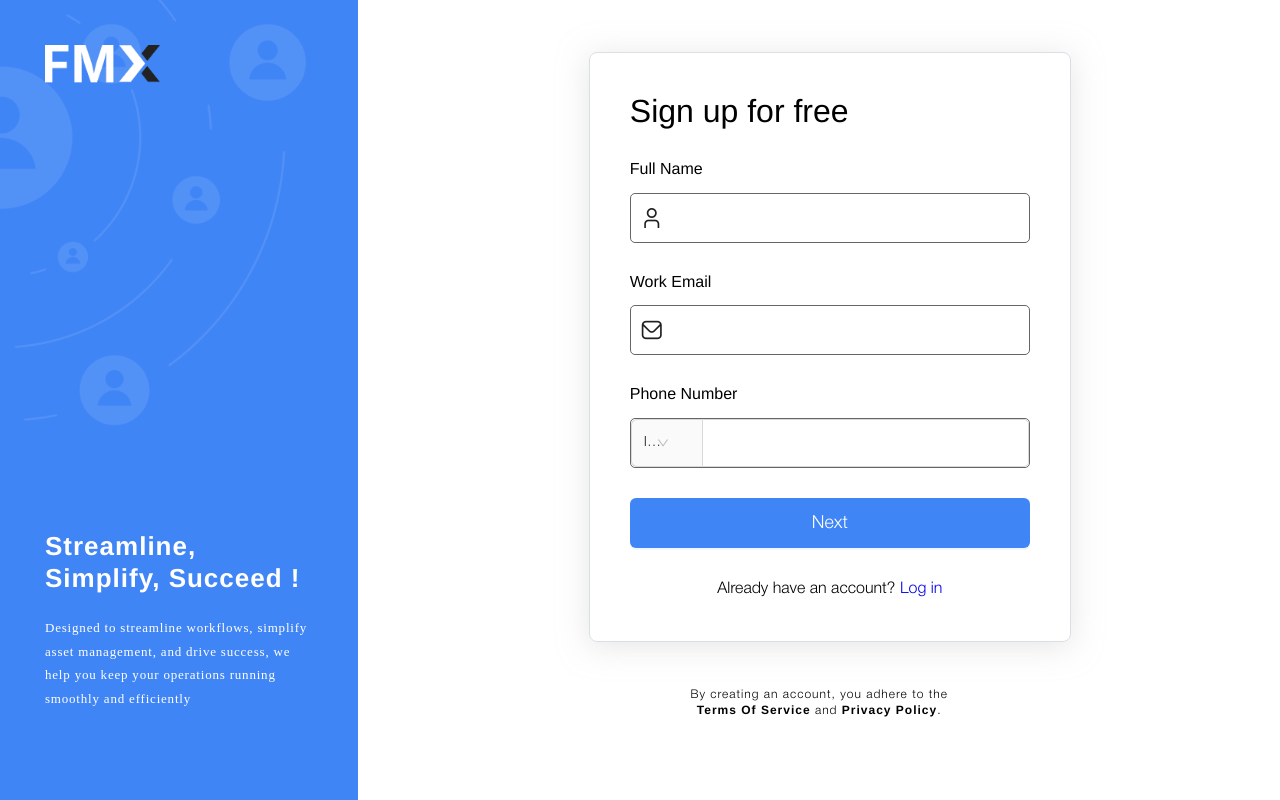
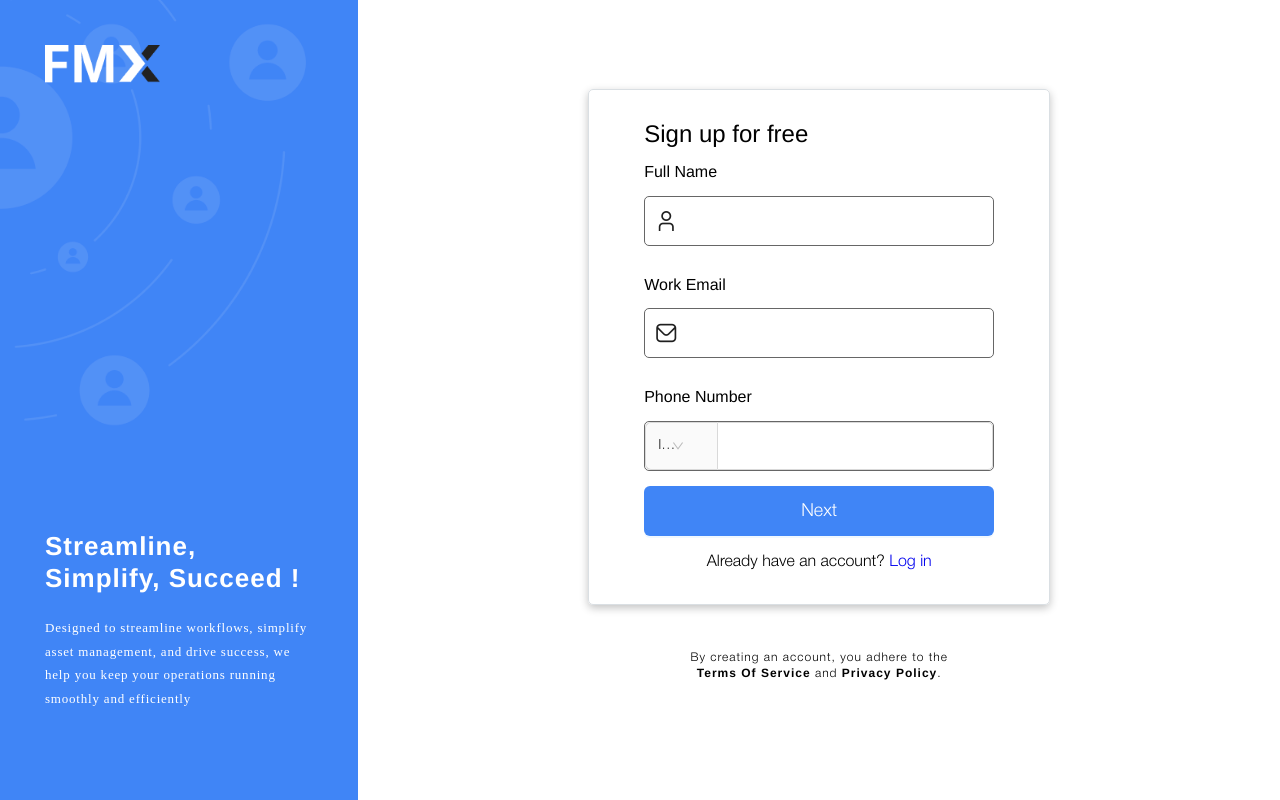
Before and after one commit to Avanexa-Tech/FMX, a React (Vite) app: page /signup in a window 1280 px wide. Built offline with nearby package versions, Linux system fonts and the light colour scheme.

Commit message:
Added: Validation

```diff
--- a/src/App.jsx
+++ b/src/App.jsx
@@ -6,6 +6,7 @@ import Login from "./components/authentication/Login";
 import BaseLayout from "./layouts/BaseLayout";
 import SignUp from "./components/auth/SignUp";
 import VerifyOtp from "./components/authentication/VerifyOtp";
+import Organization from "./components/auth/Organization";
 
 function App() {
   return (
@@ -19,6 +20,7 @@ function App() {
           <Route path="login" element={<Login />} />
           <Route path="signup" element={<SignUp />} />
           <Route path="verify-otp" element={<VerifyOtp />} />
+          <Route path="organization" element={<Organization />} />
         </Route>
       </Routes>
     </BrowserRouter>
--- a/src/components/auth/Organization.jsx
+++ b/src/components/auth/Organization.jsx
@@ -1,8 +1,12 @@
-import React from 'react';
-import StyledInput from '../common/StyledInput';
-import { Button, Divider } from 'antd';
+import React, { useState } from "react";
+import StyledInput from "../common/StyledInput";
+import { Button, Divider, message } from "antd";
+import { useNavigate } from "react-router-dom";
 
 const Organization = () => {
+  const navigate = useNavigate();
+  const [organization, setOrganization] = useState({});
+  const [messageApi, contextHolder] = message.useMessage();
   const orgList = [
     "Manufacturing",
     "hospitality",
@@ -11,22 +15,63 @@ const Organization = () => {
     "Healthcare",
     "Property Management",
     "Personal use",
-        "Other"];
+    "Other",
+  ];
+  const onChange = (value, name) => {
+    setOrganization((prevState) => ({ ...prevState, [name]: value }));
+  };
+  const success = (content) => {
+    messageApi.open({
+      type: "success",
+      content,
+    });
+  };
 
+  const error = () => {
+    messageApi.open({
+      type: "error",
+      content: "All Fields are mandatory",
+    });
+  };
   return (
-      <div className='org-container'>
-          <b className='title'>Time to set up your organization</b>
-          <StyledInput label={"Organization Name"} />
-          <div className='list'>
-              <b className='title'>Industry</b>
-              <div className='container'>
-                  {orgList.map((org, ind) => <div className='item' key={ind}>{org}</div>)}
+    <div className="org-container">
+      {contextHolder}
+      <b className="title">Time to set up your organization</b>
+      <StyledInput label={"Organization Name"} onChange={onChange} />
+      <div className="list">
+        <b className="title">Industry</b>
+        <div className="container">
+          {orgList.map((org, ind) => (
+            <div
+              className={
+                organization?.industry === org ? "selected-item item" : "item"
+              }
+              key={ind}
+              onClick={() =>
+                setOrganization((prev) => ({ ...prev, industry: org }))
+              }
+            >
+              {org}
+            </div>
+          ))}
         </div>
       </div>
-          <Divider/>
-          <Button className='submit' type='primary'> Continue</Button>
+      <Divider />
+      <Button
+        className="submit"
+        type="primary"
+        onClick={() => {
+          Object.keys(organization)?.length > 0 &&
+          Object.keys(organization).every((i) => organization[i] !== "")
+            ? navigate("/")
+            : error();
+        }}
+      >
+        {" "}
+        Continue
+      </Button>
     </div>
-  )
-}
+  );
+};
 
-export default Organization
+export default Organization;
--- a/src/components/auth/SignUp.jsx
+++ b/src/components/auth/SignUp.jsx
@@ -1,33 +1,91 @@
 import React, { useState } from "react";
 import StyledInput from "../common/StyledInput";
-import { Button } from "antd";
+import { Button, message } from "antd";
 import StyledSelectedInput from "../common/StyledSelectedInput";
+import { useNavigate } from "react-router-dom";
 
 const SignUp = () => {
   const [signUp, setSignUp] = useState({});
+  const [error, setError] = useState({});
+  const navigate = useNavigate();
+  const [messageApi, contextHolder] = message.useMessage();
+  const onChange = (value, name) => {
+    setSignUp((prevState) => ({ ...prevState, [name]: value }));
+  };
+  const success = (content) => {
+    messageApi.open({
+      type: "success",
+      content,
+    });
+  };
+
+  const errorNotification = () => {
+    messageApi.open({
+      type: "error",
+      content: "All Fields are mandatory",
+    });
+  };
+
+  console.log(/^[a-z\.-]+@[a-z\d\.-]+\.[a-z]{2,}$/.test(signUp?.email));
+
   return (
     <>
       <div className="auth-container">
+        {contextHolder}
         <div className="content">
           <div className="title">Sign up for free</div>
           <div className="inputs">
-            <StyledInput label={"Full Name"} prefix={<i className="fi fi-rs-user input-icon"></i>} />
-            <StyledInput label={"Work Email"} prefix={<i className="fi fi-rr-envelope input-icon"></i>} />
+            <StyledInput
+              value={signUp?.full_name}
+              label={"Full Name"}
+              name="full_name"
+              onChange={onChange}
+              prefix={<i className="fi fi-rs-user input-icon"></i>}
+            />
+            <StyledInput
+              value={signUp?.email}
+              label={"Work Email"}
+              name="email"
+              error={!/^[a-z\.-]+@[a-z\d\.-]+\.[a-z]{2,}$/.test(signUp?.email) && signUp?.email}
+              errorMessage={"Enter Valid Email Address"}
+              onChange={onChange}
+              prefix={<i className="fi fi-rr-envelope input-icon"></i>}
+            />
             <StyledSelectedInput
-              value={signUp.phone_number}
+              onChange={onChange}
+              value={signUp?.phone_number}
               label={"Phone Number"}
               name={"phone_number"}
+              error={!/^\+?\d{10,15}$/.test(signUp?.phone_number)}
+              errorMessage={"Enter Valid Phone Number"}
               selectPlaceholder={"select"}
               selectOptions={[{ value: 91, label: "India" }]}
               selectName={"code"}
               selectValue={91}
             />
           </div>
-          <Button className="submit" type="primary">
+          <Button
+            className="submit"
+            type="primary"
+            onClick={() => {
+              Object.keys(organization)?.length > 0 &&
+              Object.keys(organization).every((i) => organization[i] !== "")
+                ? () => {
+                    success("Otp Sended Successfully");
+                    setTimeout(
+                      navigate("/verify-otp", {
+                        state: { username: signUp?.email, newUser: true },
+                      }),
+                      500
+                    );
+                  }
+                : errorNotification();
+            }}
+          >
             Next
           </Button>
           <div className="foot">
-            Already have an account?&nbsp;<a href={"#"}>Log in</a>
+            Already have an account?&nbsp;<a href={"/login"}>Log in</a>
           </div>
         </div>
       </div>
--- a/src/components/authentication/Login.jsx
+++ b/src/components/authentication/Login.jsx
@@ -13,7 +13,7 @@ const Login = () => {
     {
       key: 1,
       text: "Email Address",
-      regex: /^[\w\.-]+@[a-zA-Z\d\.-]+\.[a-zA-Z]{2,}$/,
+      regex: /^[a-z\.-]+@[a-z\d\.-]+\.[a-z]{2,}$/,
       type: "text",
       icon: (
         <i
@@ -68,6 +68,8 @@ const Login = () => {
           label={selectedOption.text}
           prefix={selectedOption.icon}
           type={selectedOption.type}
+          error={inputError !== ""}
+          errorMessage={`Enter valid ${selectedOption.text}*`}
           onChange={(value) => {
             setInput(value);
             value !== "" && !selectedOption.regex.test(value)
@@ -75,7 +77,7 @@ const Login = () => {
               : setInputError("");
           }}
         />
-        <span className="input-error">{inputError}</span>
+
         <StyledButton
           text={"Login"}
           btnClassName="login-btn"
--- a/src/components/authentication/VerifyOtp.jsx
+++ b/src/components/authentication/VerifyOtp.jsx
@@ -7,7 +7,7 @@ import { useLocation, useNavigate } from "react-router-dom";
 const VerifyOtp = () => {
   const [otp, setOtp] = useState("");
   const location = useLocation();
-  const { username = "" } = location.state;
+  const { username = "", newUser = false } = location.state;
   const [messageApi, contextHolder] = message.useMessage();
   const success = (content) => {
     messageApi.open({
@@ -43,7 +43,7 @@ const VerifyOtp = () => {
               ? () => {
                   success("Otp Verified Successfully");
                   setTimeout(() => {
-                    navigate("/");
+                    newUser ? navigate("/organization") : navigate("/");
                   }, 500);
                 }
               : error
--- a/src/components/common/StyledInput.jsx
+++ b/src/components/common/StyledInput.jsx
@@ -13,6 +13,8 @@ const StyledInput = ({
   prefix,
   style,
   type,
+  error,
+  errorMessage,
 }) => {
   return (
     <div className="styledInput">
@@ -21,7 +23,7 @@ const StyledInput = ({
         <Input
           className="fmx-input"
           onChange={(e) => onChange(e.target.value, name)}
-          style={{ ...style }}
+          style={{ ...style, borderColor: error && "red" }}
           {...{
             ...value,
             placeholder,
@@ -32,6 +34,7 @@ const StyledInput = ({
             addonAfter,
           }}
         />
+        {error && <span className="input-error">{errorMessage}</span>}
       </div>
     </div>
   );
--- a/src/scss/auth.scss
+++ b/src/scss/auth.scss
@@ -1,15 +1,15 @@
 .auth-container {
   margin: auto;
   width: 100%;
-  max-width: 400px;
+  max-width: 350px;
   border: 1px solid #dadfe3;
   display: flex;
   flex-direction: column;
   align-items: center;
   justify-content: center;
-  padding: 40px;
-  box-shadow: 0px 4px 30px 0px #cccccc80;
-  border-radius: 8px;
+  padding: 30px 55px;
+  box-shadow: rgba(0, 0, 0, 0.24) 0px 3px 8px;
+  border-radius: 5px;
   user-select: none;
 
   .content {
@@ -17,13 +17,11 @@
     width: 100%;
     display: flex;
     flex-direction: column;
-    gap: 30px;
-
+    gap: 15px;
+    text-align: left;
     .title {
-      font-size: 32px;
-      font-weight: 500;
-      display: flex;
-      justify-content: start;
+      font-size: x-large;
+      font-weight: 550;
     }
 
     .inputs {
@@ -62,7 +60,7 @@
   .inputs {
     display: flex;
     flex-direction: column;
-    gap: 30px;
+    gap: 15px;
   }
 
   .submit {
@@ -123,6 +121,11 @@
           color: #fff;
           transition: all 0.3s ease-in-out;
         }
+      }
+      .selected-item {
+        background-color: black;
+        color: #fff;
+        transition: all 0.3s ease-in-out;
       }
     }
   }
@@ -200,14 +203,10 @@
   .auth-right {
     width: 72%;
     margin: auto;
-    .input-error {
-      color: red;
-      font-size: 10px;
-      letter-spacing: 0.5px;
-    }
+
     .auth-content {
       margin: 0 auto;
-      width: 50%;
+      //   width: 50%;
       text-align: center;
       display: flex;
       flex-direction: column;
--- a/src/scss/common.scss
+++ b/src/scss/common.scss
@@ -5,6 +5,11 @@
   width: 100%;
   max-width: 400px;
 
+  .input-error {
+    color: red;
+    font-size: 10px;
+    letter-spacing: 0.5px;
+  }
   .fmx-label {
     // font-family: Helvetica Neue;
     font-size: 16px;
```
Lines whose indentation alone changed are shown as unchanged.
